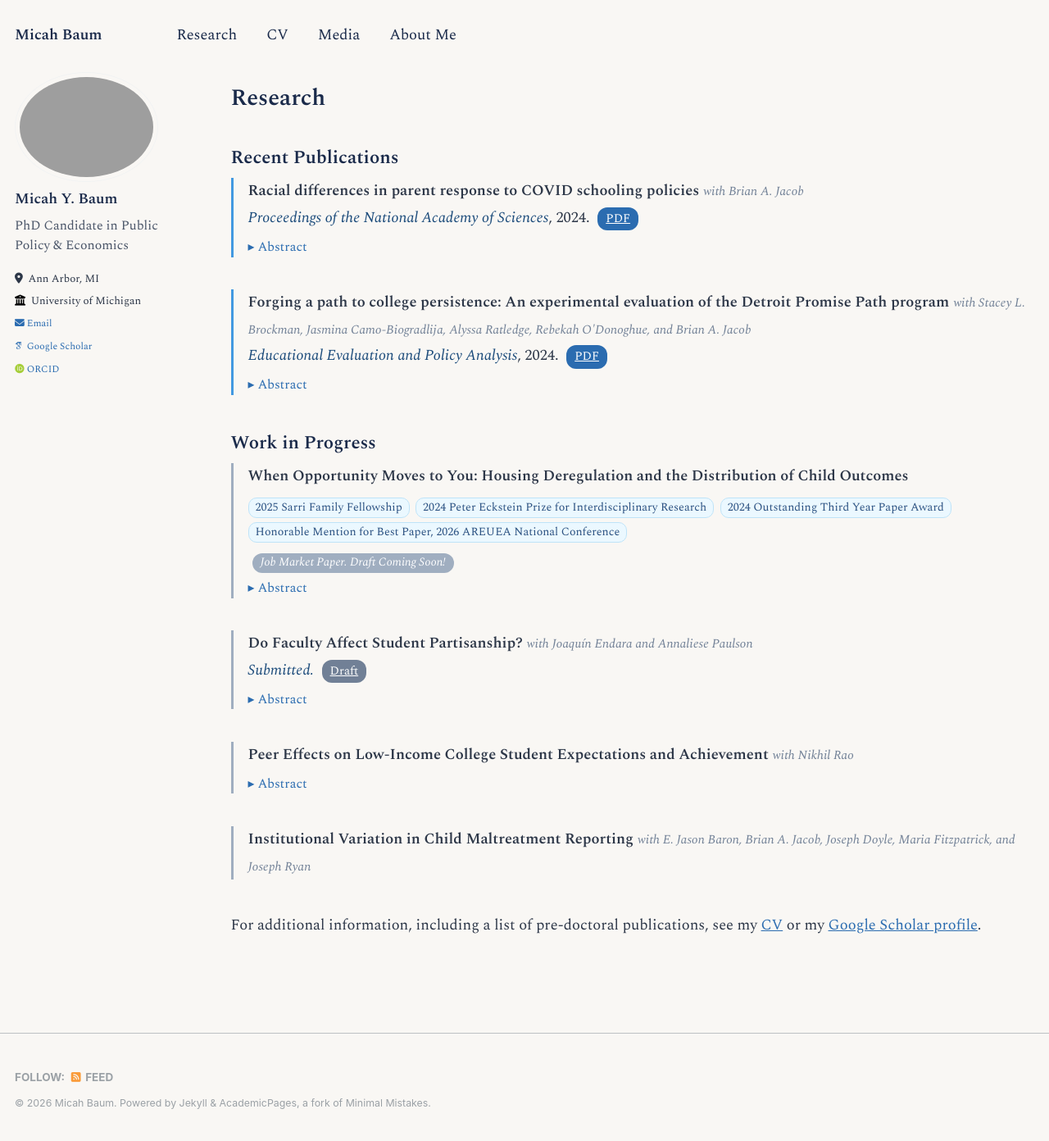
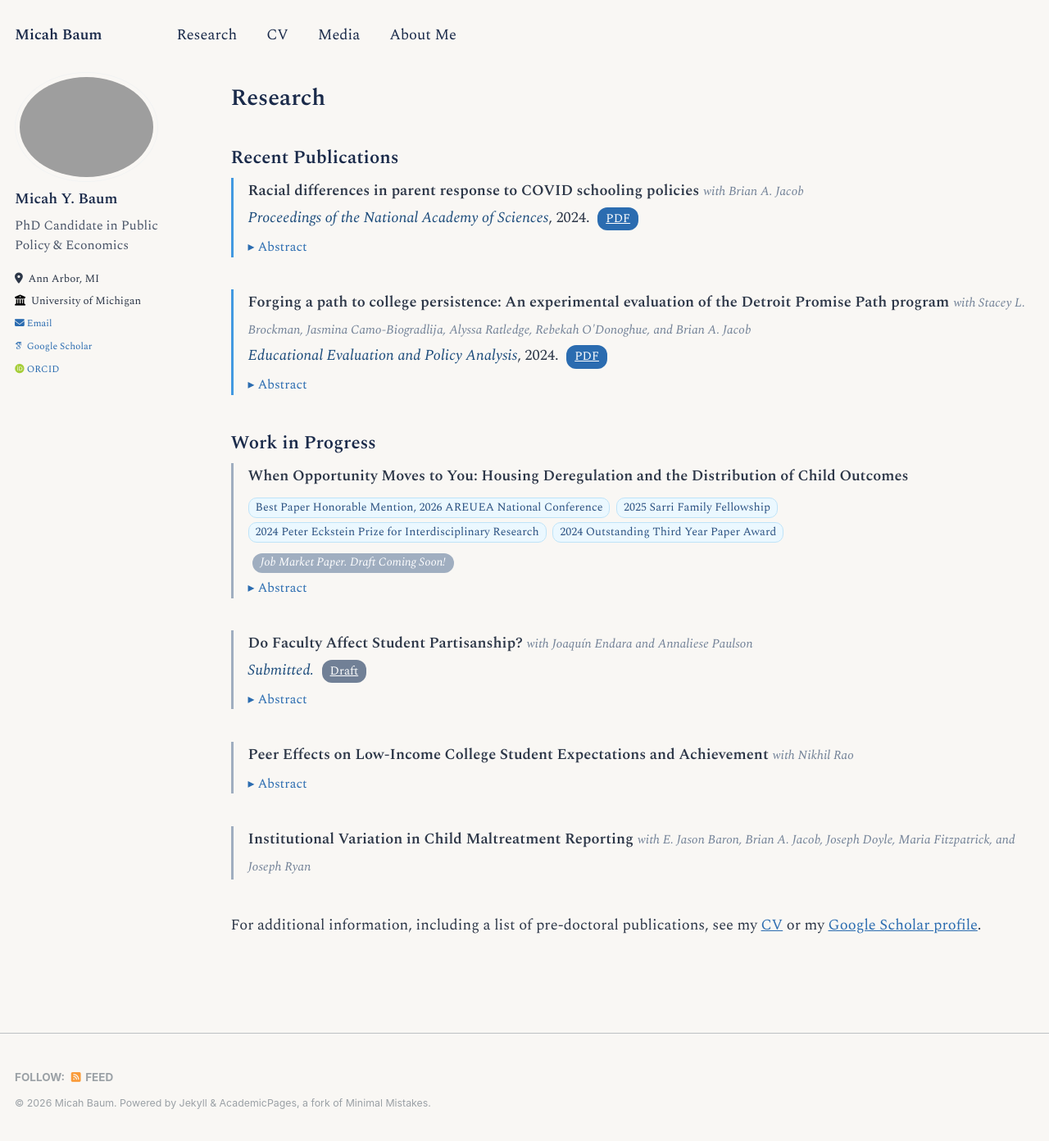
Before and after one commit to micah-baum/micah-baum.github.io, a Jekyll site: the page built from _pages/research.md, in a window 1280 px wide and 1392 px high. Shown: the whole window at 82% size. Built offline with Jekyll 4.4.1, drawn with Linux system fonts in a browser that asks for light colours; some web fonts are replaced.

Commit message:
Reorder award badges by recency, fix AREUEA badge text
Co-Authored-By: Claude Sonnet 4.6 <noreply@anthropic.com>

```diff
--- a/_pages/research.md
+++ b/_pages/research.md
@@ -101,7 +101,7 @@ author_profile: true
 
 <div class="paper-card paper-card--wip">
 <p><strong>When Opportunity Moves to You: Housing Deregulation and the Distribution of Child Outcomes</strong></p>
-<div class="award-badges"><span class="award-badge">2025 Sarri Family Fellowship</span> <span class="award-badge">2024 Peter Eckstein Prize for Interdisciplinary Research</span> <span class="award-badge">2024 Outstanding Third Year Paper Award</span> <span class="award-badge">Honorable Mention for Best Paper, 2026 AREUEA National Conference</span></div>
+<div class="award-badges"><span class="award-badge">Best Paper Honorable Mention, 2026 AREUEA National Conference</span> <span class="award-badge">2025 Sarri Family Fellowship</span> <span class="award-badge">2024 Peter Eckstein Prize for Interdisciplinary Research</span> <span class="award-badge">2024 Outstanding Third Year Paper Award</span></div>
 <span class="paper-link paper-link--draft" style="cursor:default; background:#a0aec0; font-style:italic;"><em>Job Market Paper. Draft Coming Soon!</em></span>
 <details class="paper-abstract">
 <summary>Abstract</summary>
```
